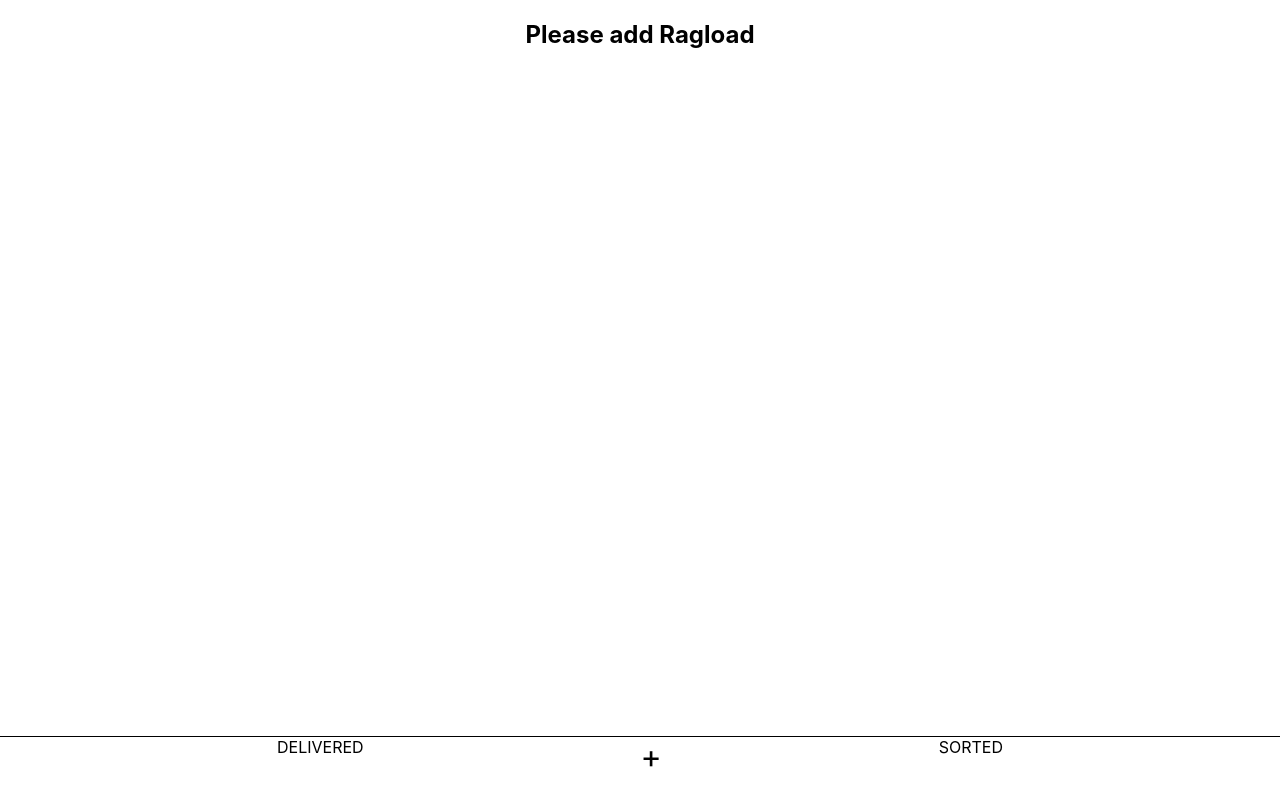
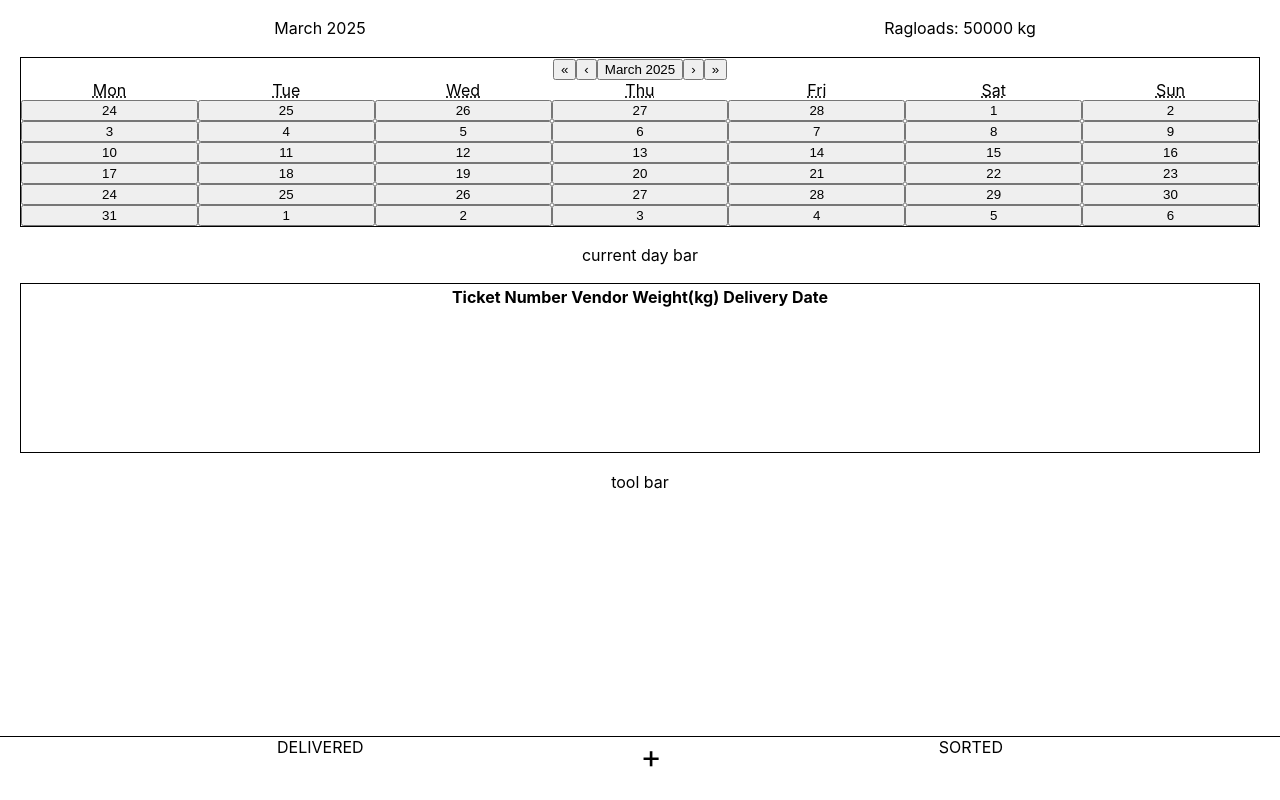
Before and after one commit to DraconicLogic/Ragload-Manager, a React (Create React App) app: page / in a window 1280 px wide. Built offline with nearby package versions, Linux system fonts and the light colour scheme.

Commit message:
Implement current month bar

```diff
--- a/package.json
+++ b/package.json
@@ -11,6 +11,7 @@
     "@testing-library/user-event": "^13.5.0",
     "dayjs": "^1.11.7",
     "react": "^18.2.0",
+    "react-calendar": "^5.1.0",
     "react-dom": "^18.2.0",
     "react-scripts": "5.0.1",
     "web-vitals": "^2.1.4"
--- a/src/App.css
+++ b/src/App.css
@@ -20,6 +20,43 @@
 
 #AddRagload {
 	font-size: xx-large;
+}
+
+#month-view {
+	display: grid;
+	grid-template-rows: 1fr 3fr 1fr 3fr 1fr;
+}
+
+#month-view__current-month-bar {
+	/* temporary attribute */
+	align-self: center;
+}
+
+#current-month-bar {
+	display: grid;
+	grid-template-columns: repeat(2, 1fr);
+}
+
+#month-view__calendar-month {
+	border: solid thin;
+	margin-left: 20px;
+	margin-right: 20px;
+}
+
+#month-view__current-day-bar {
+	/* temporary attribute */
+	align-self: center;
+}
+
+#month-view__ragload-table {
+	border: solid thin;
+	margin-left: 20px;
+	margin-right: 20px;
+}
+
+#month-view__tool-bar {
+	/* temporary attribute */
+	align-self: center;
 }
 
 #RagloadEntry__form {
--- /dev/null
+++ b/src/components/CurrentMonthBar/CurrentMonthBar.tsx
@@ -0,0 +1,23 @@
+import React from "react";
+
+function CurrentMonthBar() {
+	// temporary variables
+	let month = "March ";
+	let year = " 2025";
+	let ragloadMonthWeight = "50000";
+
+	return (
+		<div id="current-month-bar">
+			<div>
+				{month}
+				{year}
+			</div>
+			<div>
+				{"Ragloads: "}
+				{ragloadMonthWeight} kg{" "}
+			</div>
+		</div>
+	);
+}
+
+export default CurrentMonthBar;
--- a/src/components/DisplayViewer/DisplayViewer.tsx
+++ b/src/components/DisplayViewer/DisplayViewer.tsx
@@ -5,6 +5,8 @@
 import SortedRagloads from "../SortedRagloads/SortedRagloads.tsx";
 // @ts-ignore
 import RagloadEntry from "../RagloadEntry/RagloadEntry.tsx";
+// @ts-ignore
+import MonthView from "../../screens/MonthView/MonthView";
 
 function DisplayViewer({ ragloadState, screenState, handlers }) {
 	let display;
@@ -12,7 +14,10 @@
 	const { screen } = screenState;
 	switch (screen) {
 		case 0:
-			display = <DeliveredRagloads ragloadState={ragloadState} />;
+			// display = <DeliveredRagloads ragloadState={ragloadState} />;
+			display = (
+				<MonthView ragloadState={ragloadState} screenState={screenState} />
+			);
 			break;
 		case 1:
 			display = <SortedRagloads ragloadState={ragloadState} />;
--- /dev/null
+++ b/src/screens/MonthView/MonthView.tsx
@@ -0,0 +1,30 @@
+import React from "react";
+import { Ragload } from "../../types";
+// @ts-ignore
+import Calendar from "react-calendar";
+import RagloadTable from "../../components/RagloadTable/RagloadTable";
+import CurrentMonthBar from "../../components/CurrentMonthBar/CurrentMonthBar";
+// @ts-ignore
+
+function MonthView({ ragloadState, screenState }) {
+	const { ragloads, setRagloads } = ragloadState;
+	const { screen, setScreen } = screenState;
+
+	return (
+		<div id="month-view">
+			<div id="month-view__current-month-bar">
+				<CurrentMonthBar />
+			</div>
+			<div id="month-view__calendar-month">
+				<Calendar />
+			</div>
+			<div id="month-view__current-day-bar">current day bar</div>
+			<div id="month-view__ragload-table">
+				<RagloadTable ragloads={ragloads} handleRagload={null} />
+			</div>
+			<div id="month-view__tool-bar">tool bar</div>
+		</div>
+	);
+}
+
+export default MonthView;
```
Also changed, not shown: src/screens/MonthView.tsx (deleted, +0 -20 lines), 1 other file (tests, documents, lock files or other folders).
